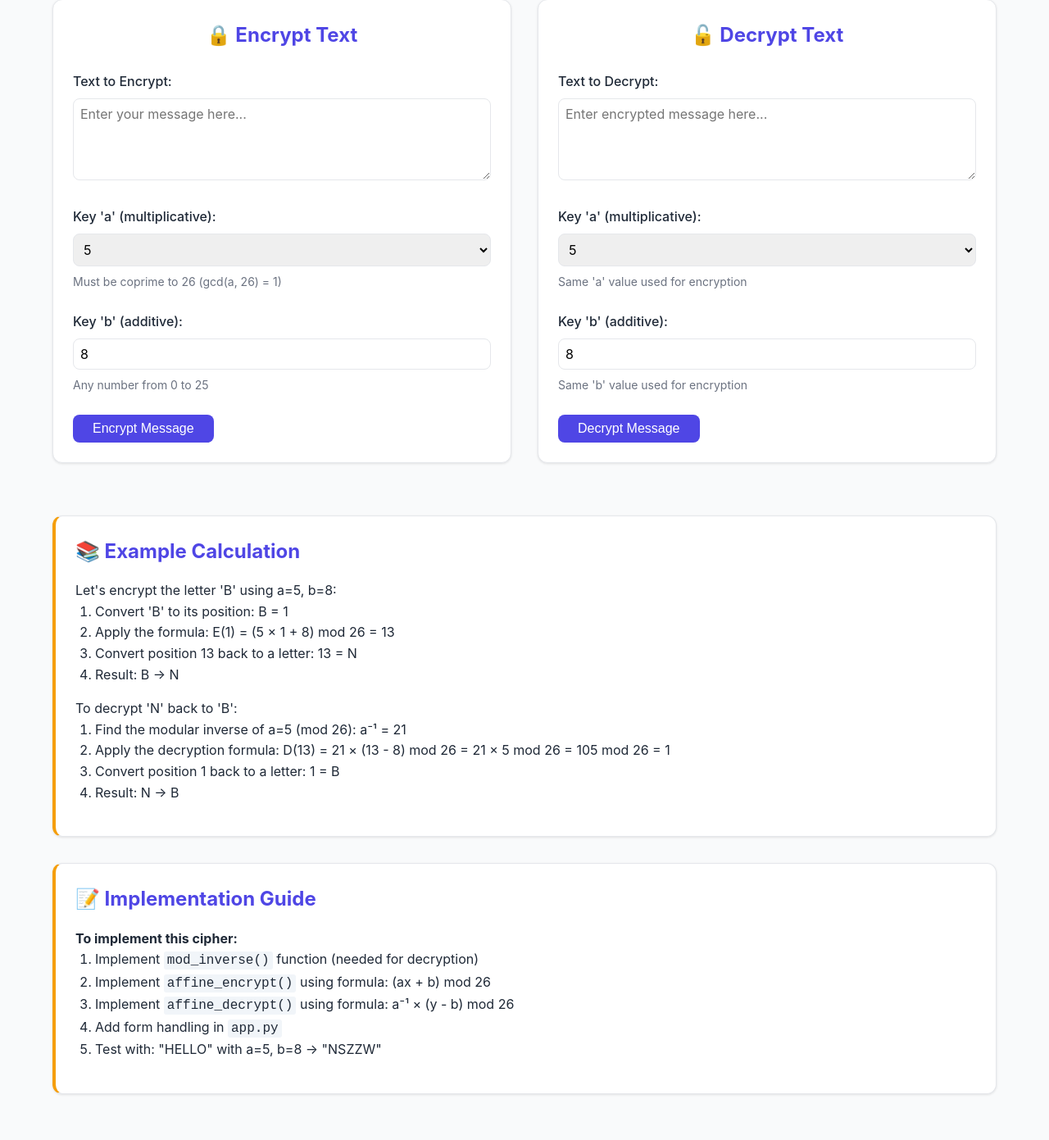
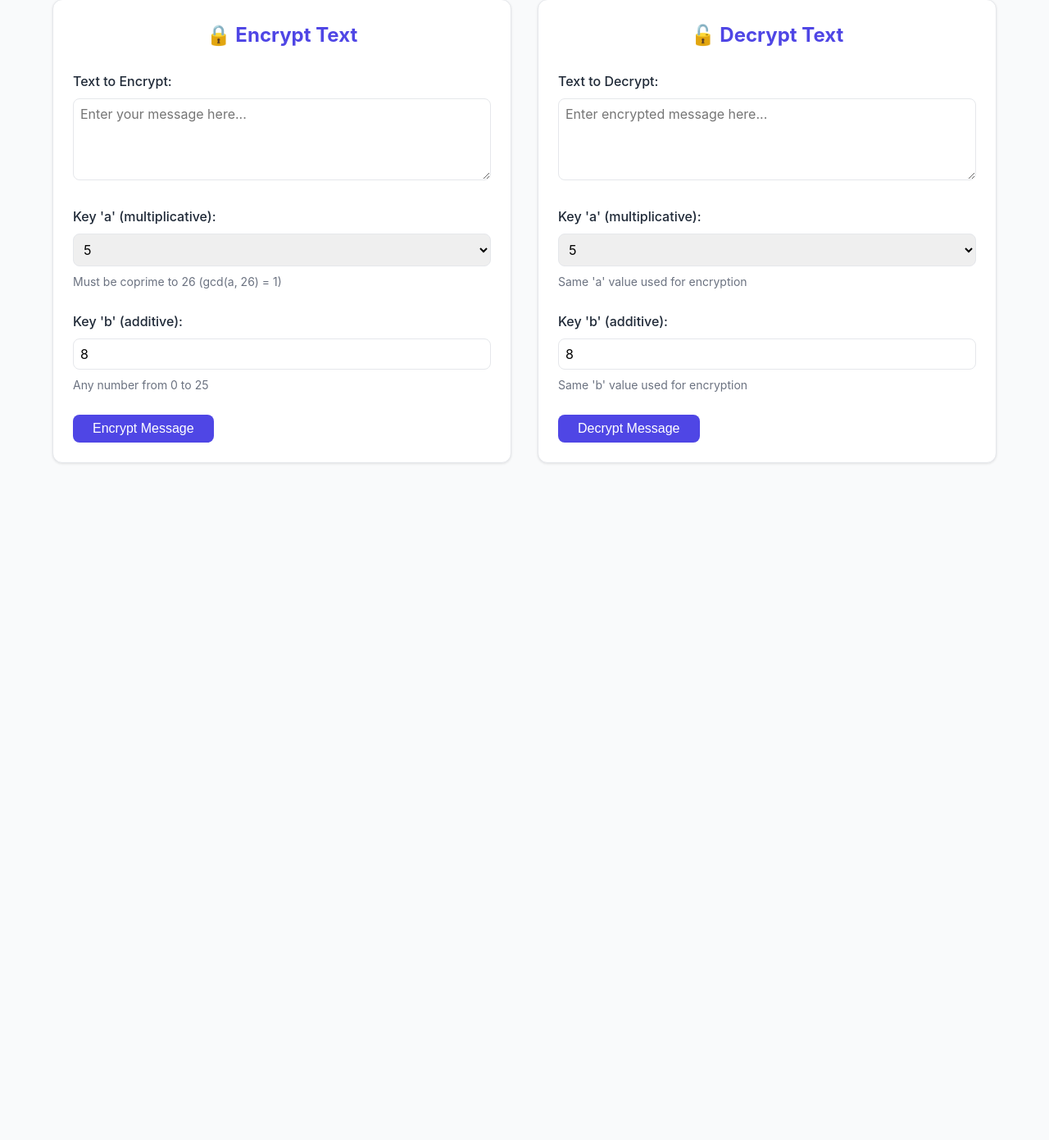
Before and after one commit to naufalkmd/cryptography-flask-app, a Flask app: page /affine in a window 1280 px wide. Shown: the part 725-2116 px from the top of the page at 82% size. After the commit the page ends 1291 px from the top, so only its background shows below. Run offline with Flask 3, Linux system fonts and the light colour scheme.

Commit message:
Add files via upload

```diff
--- a/templates/affine.html
+++ b/templates/affine.html
@@ -206,37 +206,7 @@
             {% endif %}
         </main>
 
-        <!-- Example section -->
-        <div class="example-box">
-            <h2>📚 Example Calculation</h2>
-            <p>Let's encrypt the letter 'B' using a=5, b=8:</p>
-            <ol>
-                <li>Convert 'B' to its position: B = 1</li>
-                <li>Apply the formula: E(1) = (5 × 1 + 8) mod 26 = 13</li>
-                <li>Convert position 13 back to a letter: 13 = N</li>
-                <li>Result: B → N</li>
-            </ol>
-            <p>To decrypt 'N' back to 'B':</p>
-            <ol>
-                <li>Find the modular inverse of a=5 (mod 26): a⁻¹ = 21</li>
-                <li>Apply the decryption formula: D(13) = 21 × (13 - 8) mod 26 = 21 × 5 mod 26 = 105 mod 26 = 1</li>
-                <li>Convert position 1 back to a letter: 1 = B</li>
-                <li>Result: N → B</li>
-            </ol>
-        </div>
-
         <!-- Implementation Guide -->
-        <div class="example-box">
-            <h2>📝 Implementation Guide</h2>
-            <p><strong>To implement this cipher:</strong></p>
-            <ol>
-                <li>Implement <code>mod_inverse()</code> function (needed for decryption)</li>
-                <li>Implement <code>affine_encrypt()</code> using formula: (ax + b) mod 26</li>
-                <li>Implement <code>affine_decrypt()</code> using formula: a⁻¹ × (y - b) mod 26</li>
-                <li>Add form handling in <code>app.py</code></li>
-                <li>Test with: "HELLO" with a=5, b=8 → "NSZZW"</li>
-            </ol>
-        </div>
     </div>
 </body>
 </html>
```
Also changed, not shown: templates/caesar.html (+0 -29 lines), templates/index.html (+1 -9 lines), templates/rsa.html (+0 -15 lines), templates/vigenere.html (+0 -12 lines).
